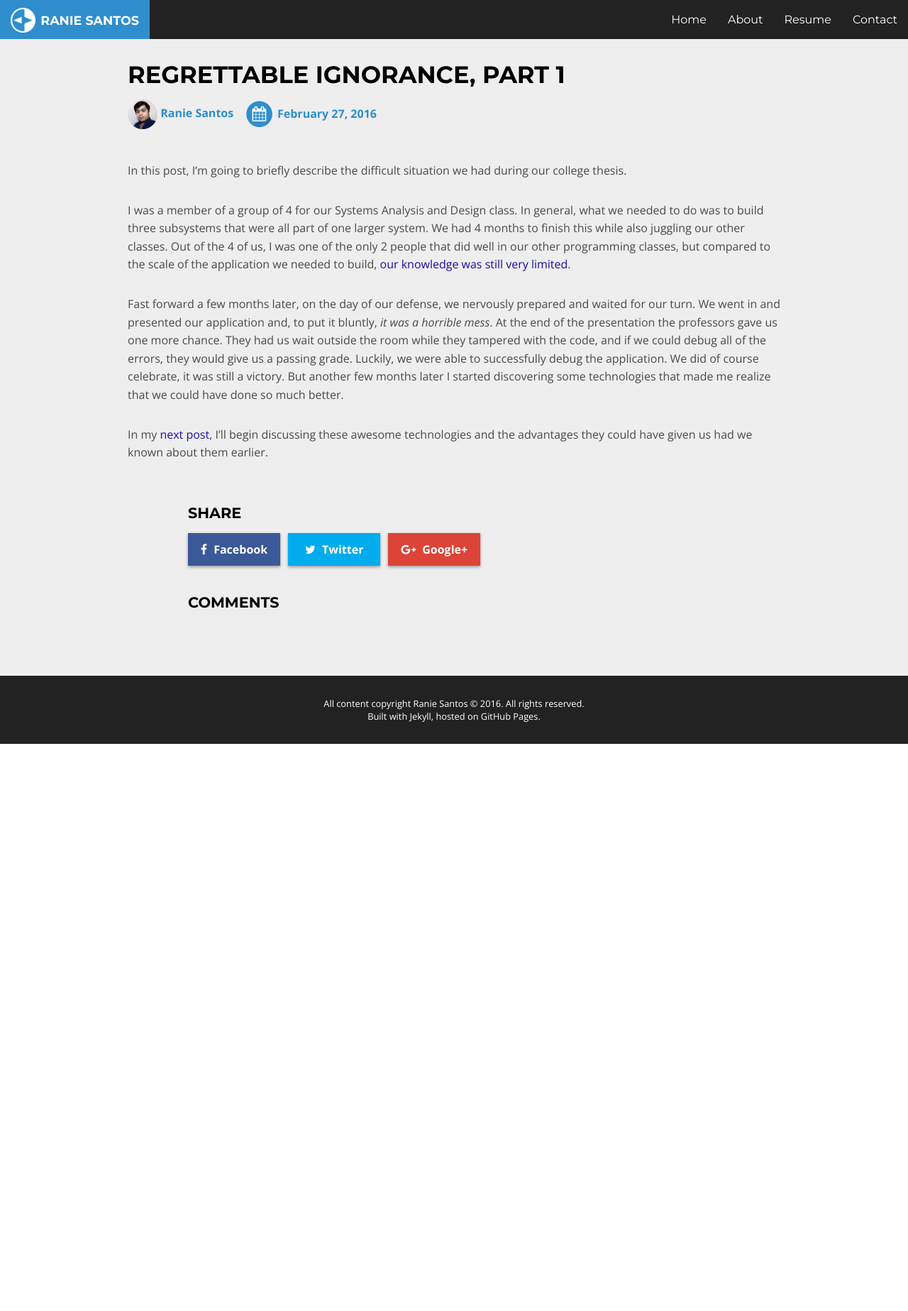
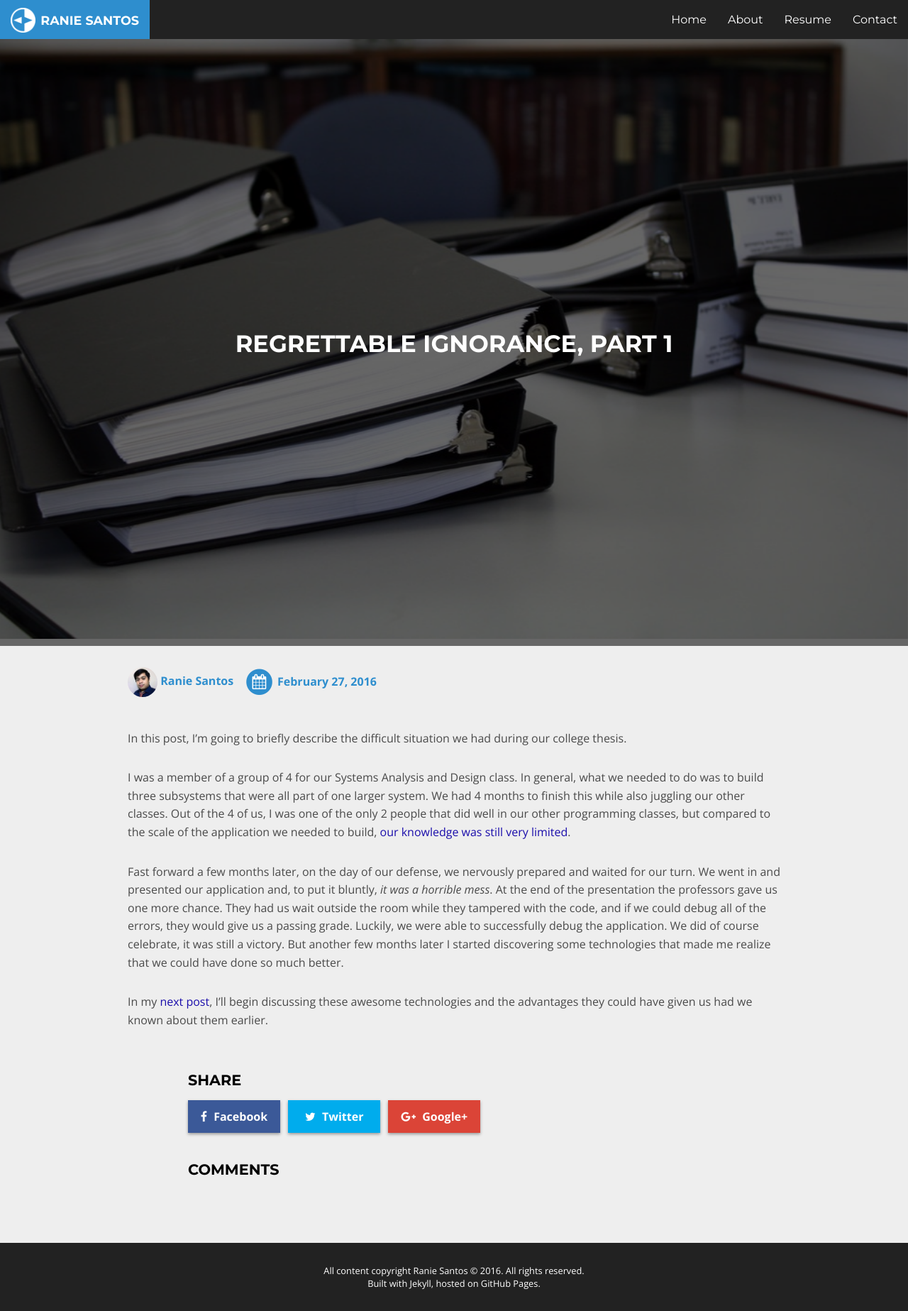
Before and after one commit to cascadiabooking/raniesantos.github.io, a Jekyll site: the page built from _posts/2016/2016-02-27-regrettable-ignorance-part-1.md, in a window 1280 px wide. Shown: the whole page at 71% size. Built offline with Jekyll 4.4.1, drawn with Linux system fonts in a browser that asks for light colours; comment, search, counter and statistics services are not loaded; before the commit the page ends 1048 px from its top, so only the background shows below that.

Commit message:
updated images

```diff
--- a/_posts/2016/2016-02-27-regrettable-ignorance-part-1.md
+++ b/_posts/2016/2016-02-27-regrettable-ignorance-part-1.md
@@ -2,6 +2,7 @@
 layout: post
 comments: true
 title: "Regrettable Ignorance, Part 1"
+image: thesis.jpg
 ---
 
 In this post, I'm going to briefly describe the difficult situation we had during our college thesis.
```
Also changed, not shown: assets/img/post-img/thesis.jpg (added), assets/img/post-img/windows.jpg.
